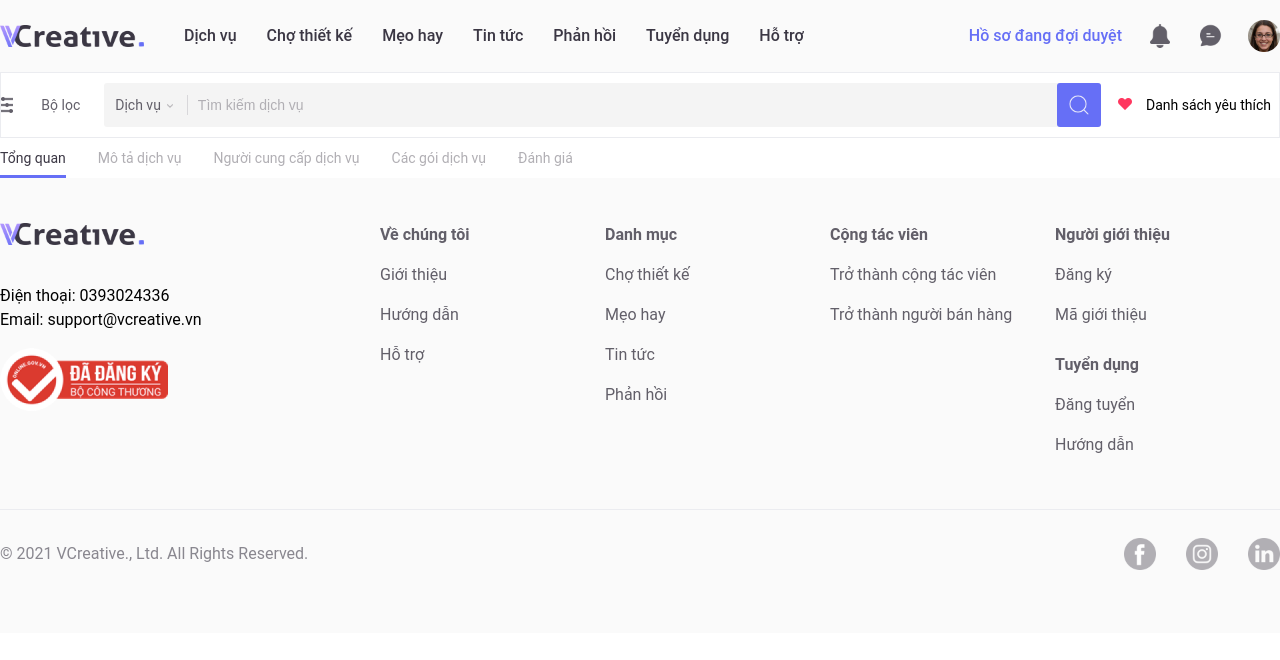
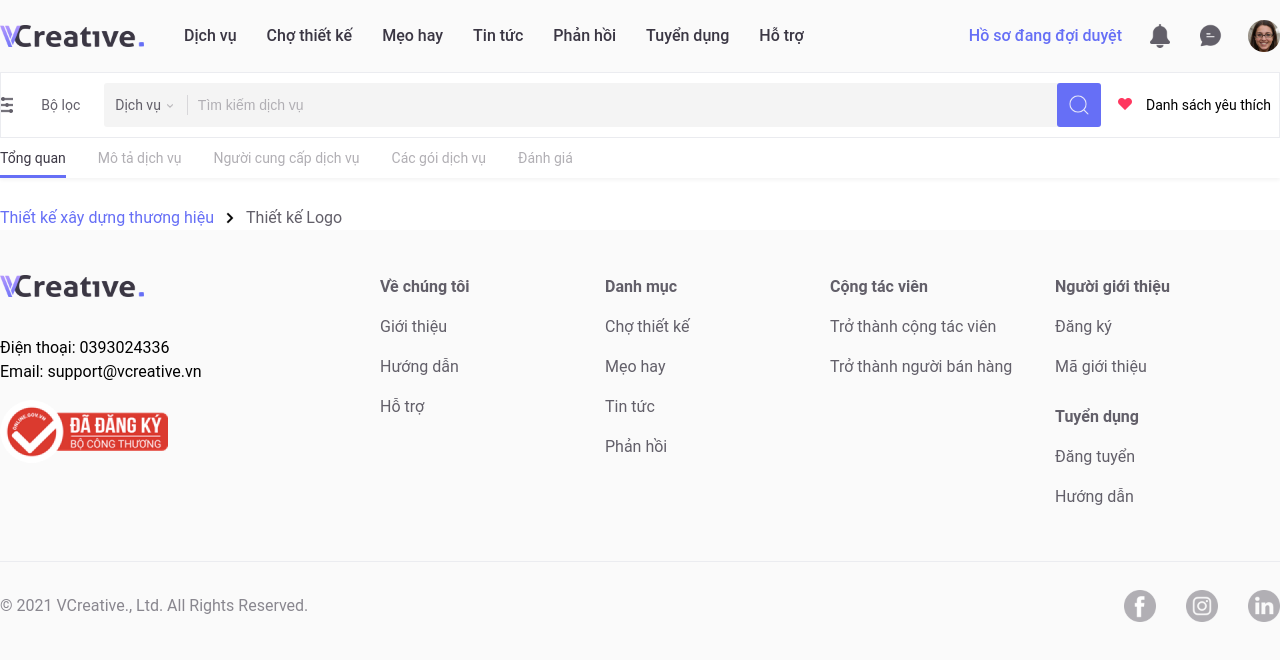
Before and after one commit to LyHoaNam/vcreative, a Nuxt app: page /services/123 in a window 1280 px wide. Shown: the top 660 px of the page. Built offline with nearby package versions, Linux system fonts and the light colour scheme.

Commit message:
add breadcrumb

```diff
--- /dev/null
+++ b/components/ele/BreadCrumb.vue
@@ -0,0 +1,26 @@
+<template>
+  <ul class="breadcrumb pt-28">
+    <li
+      v-for="(item, idx) in ls.slice(0, ls.length - 1)"
+      :key="`${idx}-breadcrumb`"
+      class="breadcrumb-item"
+    >
+      <nuxt-link :to="item.link">{{ item.txt }}</nuxt-link>
+    </li>
+    <li class="breadcrumb-item">
+      {{ ls[ls.length - 1].txt }}
+    </li>
+  </ul>
+</template>
+<script>
+export default {
+  data() {
+    return {
+      ls: [
+        { txt: 'Thiết kế xây dựng thương hiệu', link: '/' },
+        { txt: 'Thiết kế Logo', link: '/' },
+      ],
+    };
+  },
+};
+</script>
--- a/pages/services/_slug.vue
+++ b/pages/services/_slug.vue
@@ -1,5 +1,6 @@
 <template>
   <div class="container">
     <eleSubNav />
+    <eleBreadCrumb />
   </div>
 </template>
--- a/styles/elements/_breadcrumb.scss
+++ b/styles/elements/_breadcrumb.scss
@@ -0,0 +1,30 @@
+.breadcrumb {
+  @include flex();
+  &-item {
+    &:not(:last-child) {
+      padding-right: 32px;
+      position: relative;
+      &::after {
+        content: "";
+        background-size: cover;
+        background-position: center;
+        background-repeat: no-repeat;
+        background-image: url("~/assets/images/icon/chevron-right.png");
+        position: absolute;
+        width: 16px;
+        height: 16px;
+        top: 50%;
+        transform: translateY(-50%);
+        right: 8px;
+      }
+      a {
+        color: $cool-2;
+        @include fz(16);
+      }
+    }
+    &:last-child {
+      color: $level-7;
+      @include fz(16);
+    }
+  }
+}
```
Also changed, not shown: assets/images/icon/chevron-right.png (added), 1 other file (tests, documents, lock files or other folders).
